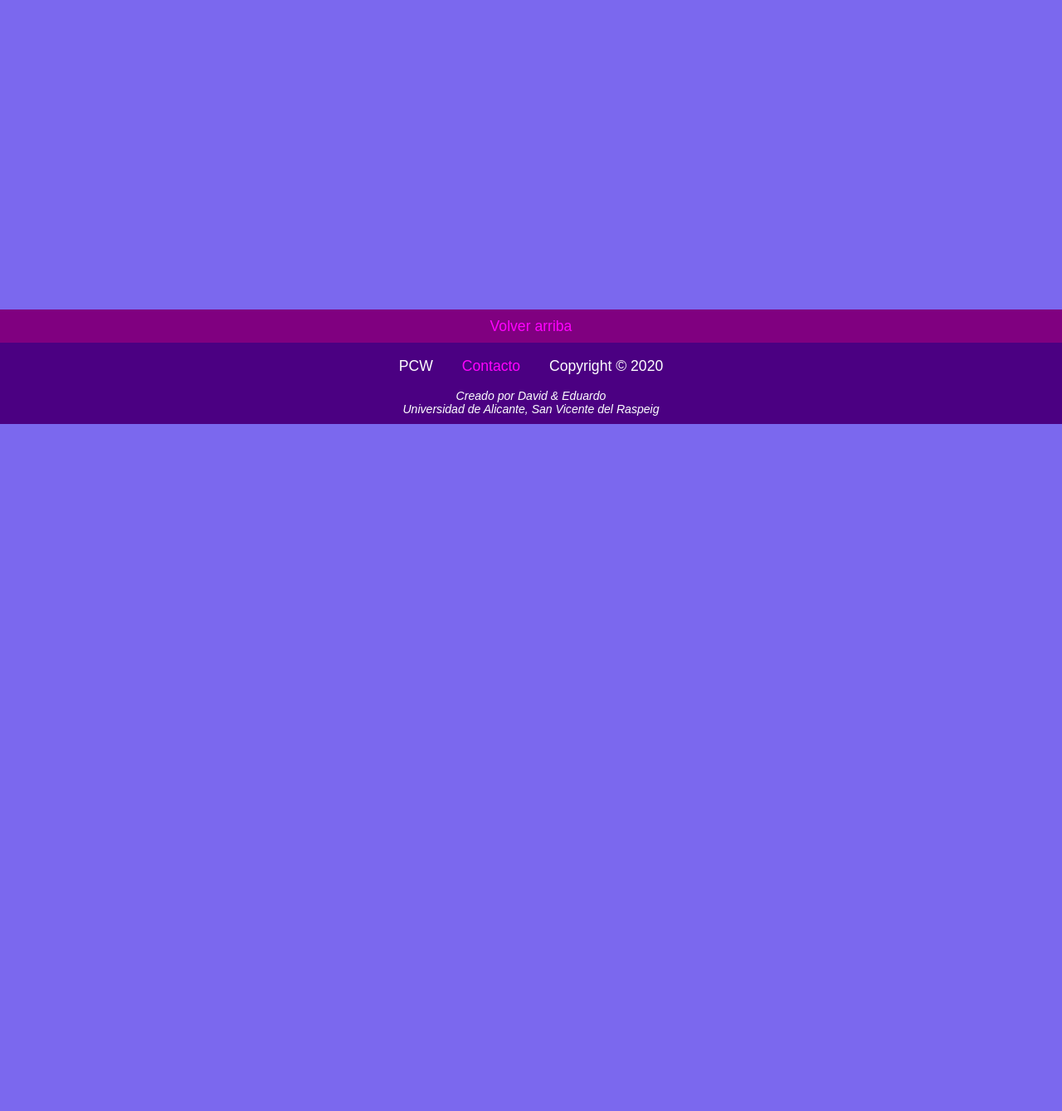
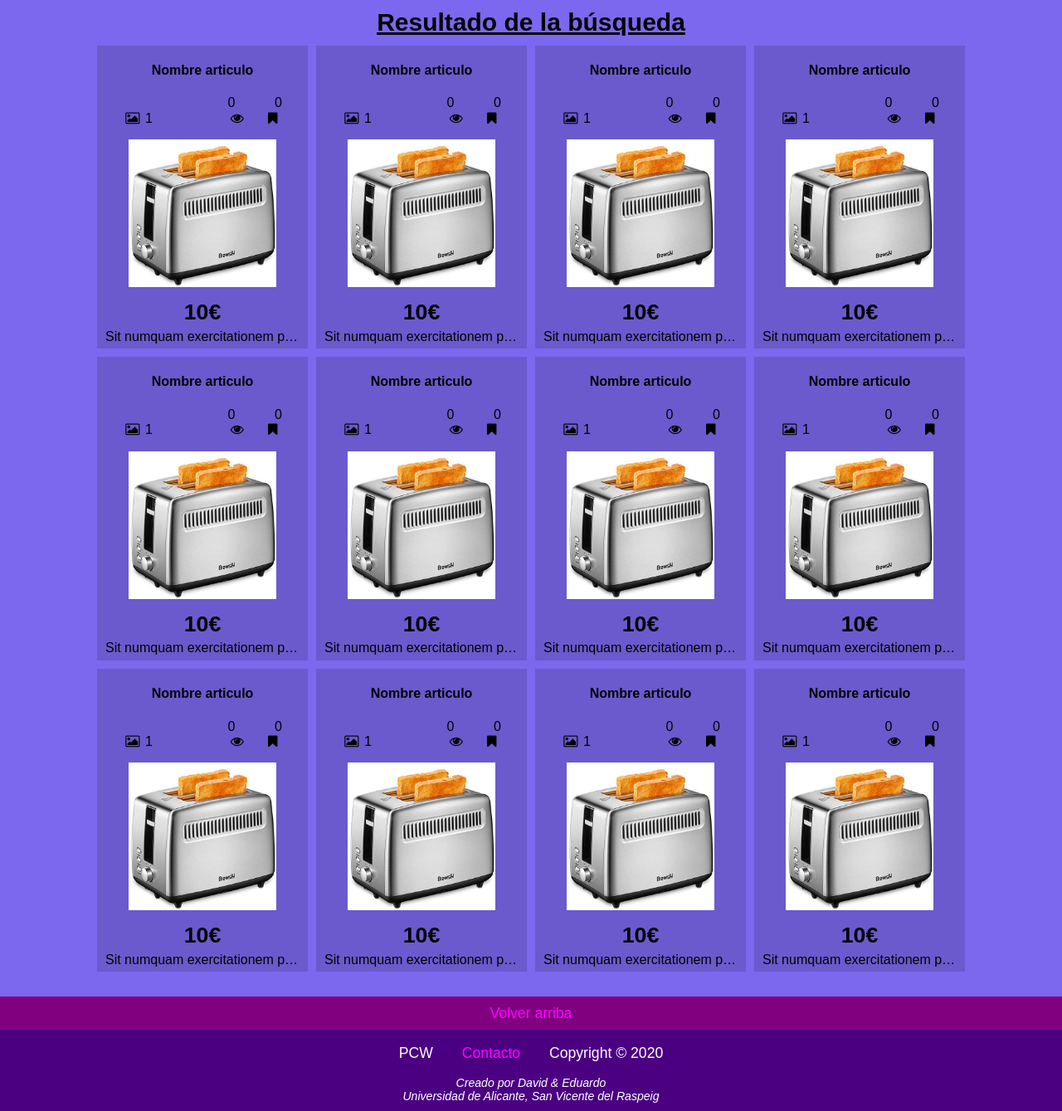
Before and after one commit to edugomez102/pcw_practicas, a PHP site: page /buscar.html in a window 1280 px wide. Shown: the part 289-1628 px from the top of the page at 83% size. Before the commit the page ends 800 px from the top, so only its background shows below. Run offline with PHP 8.4, Linux system fonts and the light colour scheme.

Commit message:
empezar buscar

```diff
--- a/buscar.html
+++ b/buscar.html
@@ -66,6 +66,277 @@
 			</ul>
 		</nav>
 		<main>
+			<!-- TODO (24/02/2020): preguntar formato -->
+			<!-- TODO (24/02/2020): acabar formulario -->
+			<form>
+			</form>
+			<section>
+				<h3>Resultado de la búsqueda</h3>
+				<article>
+					<h4>Nombre articulo</h4>
+					<ul>
+						<li>
+							<span class="icon-picture"></span>
+							<span>1</span>
+						</li>
+						<li>
+							<span>0</span>
+							<span class="icon-eye"></span>
+						</li>
+						<li>
+							<span>0</span>
+							<span class="icon-bookmark"></span>
+						</li>
+					</ul>
+					<a href="articulo.html" target="_blank">
+						<img src="img/tostadora.jpg" alt="foto_articulo">
+					</a>
+					<h5>10€</h5>
+					<p>Sit numquam exercitationem porro consequuntur alias Inventore tempore libero ratione assumenda placeat Enim iusto et iste qui praesentium facere Natus accusantium provident rem expedita commodi Architecto itaque delectus atque cum</p>
+				</article>
+				<article>
+					<h4>Nombre articulo</h4>
+					<ul>
+						<li>
+							<span class="icon-picture"></span>
+							<span>1</span>
+						</li>
+						<li>
+							<span>0</span>
+							<span class="icon-eye"></span>
+						</li>
+						<li>
+							<span>0</span>
+							<span class="icon-bookmark"></span>
+						</li>
+					</ul>
+					<a href="articulo.html" target="_blank">
+						<img src="img/tostadora.jpg" alt="foto_articulo">
+					</a>
+					<h5>10€</h5>
+					<p>Sit numquam exercitationem porro consequuntur alias Inventore tempore libero ratione assumenda placeat Enim iusto et iste qui praesentium facere Natus accusantium provident rem expedita commodi Architecto itaque delectus atque cum</p>
+				</article>
+				<article>
+					<h4>Nombre articulo</h4>
+					<ul>
+						<li>
+							<span class="icon-picture"></span>
+							<span>1</span>
+						</li>
+						<li>
+							<span>0</span>
+							<span class="icon-eye"></span>
+						</li>
+						<li>
+							<span>0</span>
+							<span class="icon-bookmark"></span>
+						</li>
+					</ul>
+					<a href="articulo.html" target="_blank">
+						<img src="img/tostadora.jpg" alt="foto_articulo">
+					</a>
+					<h5>10€</h5>
+					<p>Sit numquam exercitationem porro consequuntur alias Inventore tempore libero ratione assumenda placeat Enim iusto et iste qui praesentium facere Natus accusantium provident rem expedita commodi Architecto itaque delectus atque cum</p>
+				</article>
+				<article>
+					<h4>Nombre articulo</h4>
+					<ul>
+						<li>
+							<span class="icon-picture"></span>
+							<span>1</span>
+						</li>
+						<li>
+							<span>0</span>
+							<span class="icon-eye"></span>
+						</li>
+						<li>
+							<span>0</span>
+							<span class="icon-bookmark"></span>
+						</li>
+					</ul>
+					<a href="articulo.html" target="_blank">
+						<img src="img/tostadora.jpg" alt="foto_articulo">
+					</a>
+					<h5>10€</h5>
+					<p>Sit numquam exercitationem porro consequuntur alias Inventore tempore libero ratione assumenda placeat Enim iusto et iste qui praesentium facere Natus accusantium provident rem expedita commodi Architecto itaque delectus atque cum</p>
+				</article>
+				<article>
+					<h4>Nombre articulo</h4>
+					<ul>
+						<li>
+							<span class="icon-picture"></span>
+							<span>1</span>
+						</li>
+						<li>
+							<span>0</span>
+							<span class="icon-eye"></span>
+						</li>
+						<li>
+							<span>0</span>
+							<span class="icon-bookmark"></span>
+						</li>
+					</ul>
+					<a href="articulo.html" target="_blank">
+						<img src="img/tostadora.jpg" alt="foto_articulo">
+					</a>
+					<h5>10€</h5>
+					<p>Sit numquam exercitationem porro consequuntur alias Inventore tempore libero ratione assumenda placeat Enim iusto et iste qui praesentium facere Natus accusantium provident rem expedita commodi Architecto itaque delectus atque cum</p>
+				</article>
+				<article>
+					<h4>Nombre articulo</h4>
+					<ul>
+						<li>
+							<span class="icon-picture"></span>
+							<span>1</span>
+						</li>
+						<li>
+							<span>0</span>
+							<span class="icon-eye"></span>
+						</li>
+						<li>
+							<span>0</span>
+							<span class="icon-bookmark"></span>
+						</li>
+					</ul>
+					<a href="articulo.html" target="_blank">
+						<img src="img/tostadora.jpg" alt="foto_articulo">
+					</a>
+					<h5>10€</h5>
+					<p>Sit numquam exercitationem porro consequuntur alias Inventore tempore libero ratione assumenda placeat Enim iusto et iste qui praesentium facere Natus accusantium provident rem expedita commodi Architecto itaque delectus atque cum</p>
+				</article>
+				<article>
+					<h4>Nombre articulo</h4>
+					<ul>
+						<li>
+							<span class="icon-picture"></span>
+							<span>1</span>
+						</li>
+						<li>
+							<span>0</span>
+							<span class="icon-eye"></span>
+						</li>
+						<li>
+							<span>0</span>
+							<span class="icon-bookmark"></span>
+						</li>
+					</ul>
+					<a href="articulo.html" target="_blank">
+						<img src="img/tostadora.jpg" alt="foto_articulo">
+					</a>
+					<h5>10€</h5>
+					<p>Sit numquam exercitationem porro consequuntur alias Inventore tempore libero ratione assumenda placeat Enim iusto et iste qui praesentium facere Natus accusantium provident rem expedita commodi Architecto itaque delectus atque cum</p>
+				</article>
+				<article>
+					<h4>Nombre articulo</h4>
+					<ul>
+						<li>
+							<span class="icon-picture"></span>
+							<span>1</span>
+						</li>
+						<li>
+							<span>0</span>
+							<span class="icon-eye"></span>
+						</li>
+						<li>
+							<span>0</span>
+							<span class="icon-bookmark"></span>
+						</li>
+					</ul>
+					<a href="articulo.html" target="_blank">
+						<img src="img/tostadora.jpg" alt="foto_articulo">
+					</a>
+					<h5>10€</h5>
+					<p>Sit numquam exercitationem porro consequuntur alias Inventore tempore libero ratione assumenda placeat Enim iusto et iste qui praesentium facere Natus accusantium provident rem expedita commodi Architecto itaque delectus atque cum</p>
+				</article>
+				<article>
+					<h4>Nombre articulo</h4>
+					<ul>
+						<li>
+							<span class="icon-picture"></span>
+							<span>1</span>
+						</li>
+						<li>
+							<span>0</span>
+							<span class="icon-eye"></span>
+						</li>
+						<li>
+							<span>0</span>
+							<span class="icon-bookmark"></span>
+						</li>
+					</ul>
+					<a href="articulo.html" target="_blank">
+						<img src="img/tostadora.jpg" alt="foto_articulo">
+					</a>
+					<h5>10€</h5>
+					<p>Sit numquam exercitationem porro consequuntur alias Inventore tempore libero ratione assumenda placeat Enim iusto et iste qui praesentium facere Natus accusantium provident rem expedita commodi Architecto itaque delectus atque cum</p>
+				</article>
+				<article>
+					<h4>Nombre articulo</h4>
+					<ul>
+						<li>
+							<span class="icon-picture"></span>
+							<span>1</span>
+						</li>
+						<li>
+							<span>0</span>
+							<span class="icon-eye"></span>
+						</li>
+						<li>
+							<span>0</span>
+							<span class="icon-bookmark"></span>
+						</li>
+					</ul>
+					<a href="articulo.html" target="_blank">
+						<img src="img/tostadora.jpg" alt="foto_articulo">
+					</a>
+					<h5>10€</h5>
+					<p>Sit numquam exercitationem porro consequuntur alias Inventore tempore libero ratione assumenda placeat Enim iusto et iste qui praesentium facere Natus accusantium provident rem expedita commodi Architecto itaque delectus atque cum</p>
+				</article>
+				<article>
+					<h4>Nombre articulo</h4>
+					<ul>
+						<li>
+							<span class="icon-picture"></span>
+							<span>1</span>
+						</li>
+						<li>
+							<span>0</span>
+							<span class="icon-eye"></span>
+						</li>
+						<li>
+							<span>0</span>
+							<span class="icon-bookmark"></span>
+						</li>
+					</ul>
+					<a href="articulo.html" target="_blank">
+						<img src="img/tostadora.jpg" alt="foto_articulo">
+					</a>
+					<h5>10€</h5>
+					<p>Sit numquam exercitationem porro consequuntur alias Inventore tempore libero ratione assumenda placeat Enim iusto et iste qui praesentium facere Natus accusantium provident rem expedita commodi Architecto itaque delectus atque cum</p>
+				</article>
+				<article>
+					<h4>Nombre articulo</h4>
+					<ul>
+						<li>
+							<span class="icon-picture"></span>
+							<span>1</span>
+						</li>
+						<li>
+							<span>0</span>
+							<span class="icon-eye"></span>
+						</li>
+						<li>
+							<span>0</span>
+							<span class="icon-bookmark"></span>
+						</li>
+					</ul>
+					<a href="articulo.html" target="_blank">
+						<img src="img/tostadora.jpg" alt="foto_articulo">
+					</a>
+					<h5>10€</h5>
+					<p>Sit numquam exercitationem porro consequuntur alias Inventore tempore libero ratione assumenda placeat Enim iusto et iste qui praesentium facere Natus accusantium provident rem expedita commodi Architecto itaque delectus atque cum</p>
+				</article>
+			</section>
 		</main>
 		<!-- TODO (21/02/2020): Terminar los apartados -->
 		<footer>
@@ -73,6 +344,8 @@
 				<a href="#">Volver arriba</a>
 			</div>
 			<ul>
+				<!-- <li><a href="index.html">Link a la propia web</a></li> -->
+				<!-- <li>Programación del Cliente Web</li> -->
 				<li>PCW</li>
 				<li><a href="acerca.html" target="_blank">Contacto</a></li>
 				<li>Copyright &copy; 2020  </li>
--- a/css/main.css
+++ b/css/main.css
@@ -180,6 +180,19 @@ section>h3{
 	text-align: center;
 	margin: 5px;
 	flex-basis: 100%;
+}
+main>section>ul{
+	flex-basis: 100%;
+	text-align: center;
+	background-color: red;
+}
+main>section>ul>li:nth-child(3){
+	background-color: green;
+}
+main>section>ul>li{
+	display: inline-block;
+	justify-content: center;
+	/* align-items: center; */
 }
 article{
 	background-color: slateblue;
```
Also changed, not shown: index.html (+7 -0 lines).
